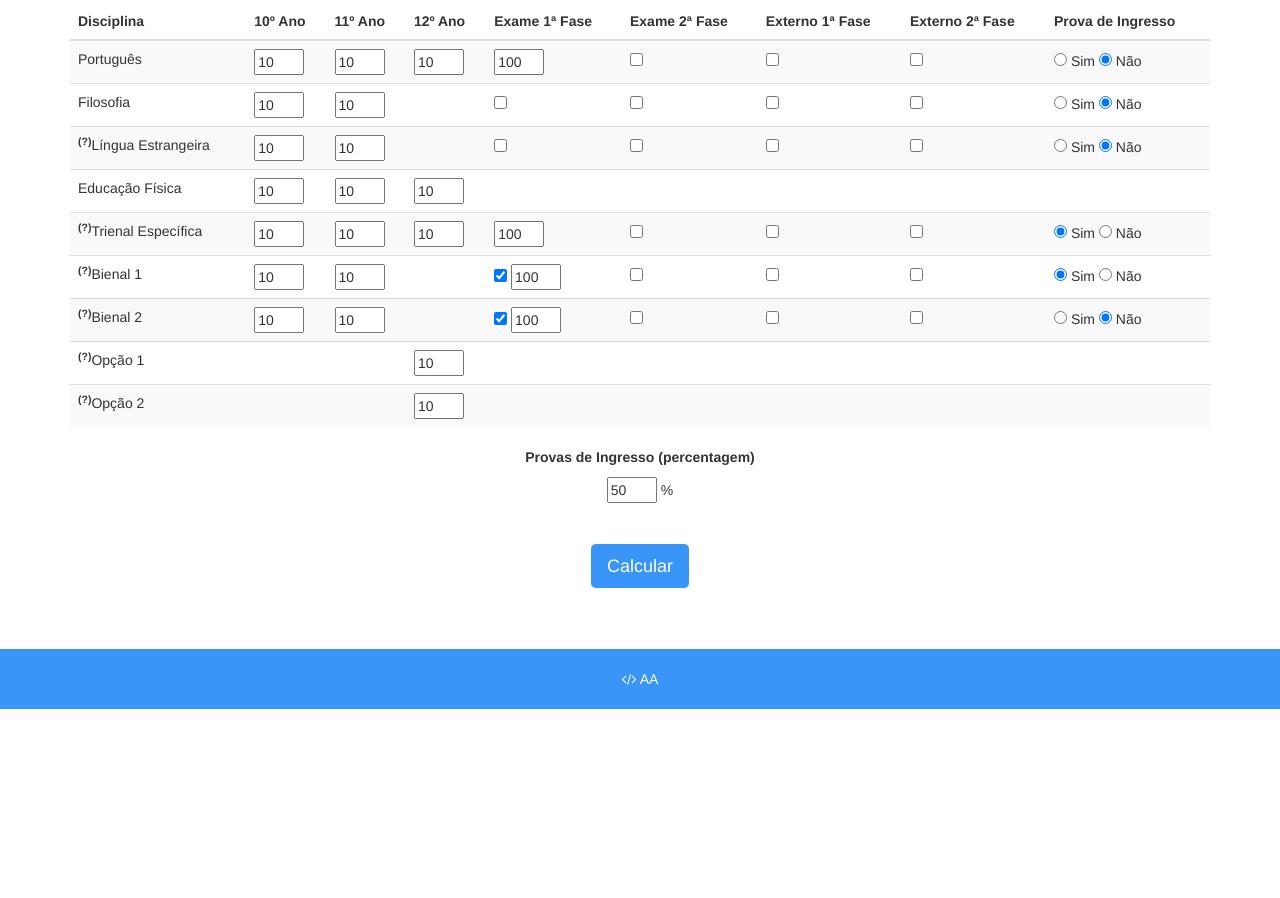
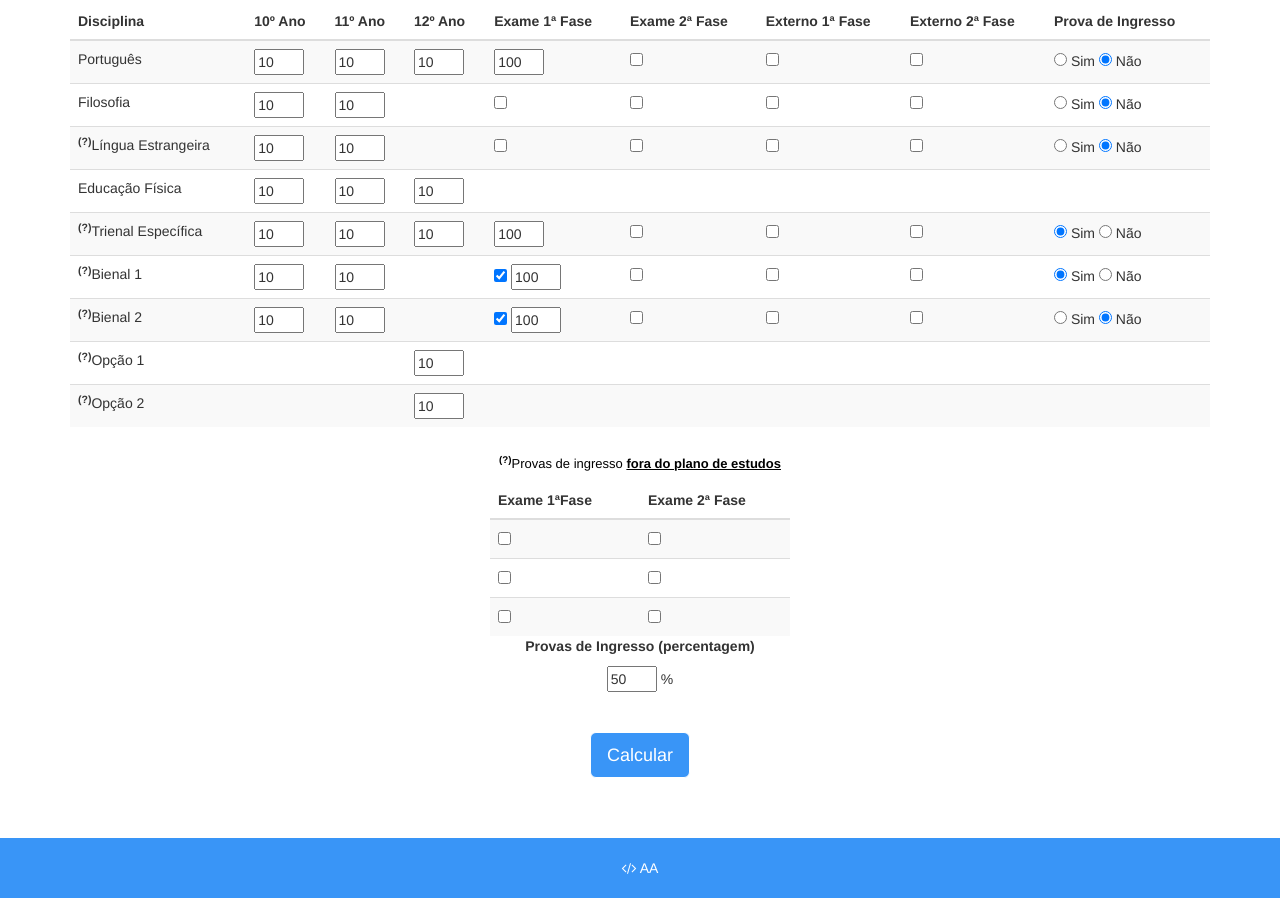
Before and after one commit to antonioalmeida/simulador-candidatura, a plain HTML site: page index.html in a window 1280 px wide. Shown: the part 523-1421 px from the top of the page. Before the commit the page ends 1232 px from the top, so only its background shows below. Drawn offline with nearby package versions, Linux system fonts and the light colour scheme.

Commit message:
Implement (initial version of) extra-exams table
Table is good, follows same logic as the main one
TODO: Change calculations accordingly

```diff
--- a/css/extra.css
+++ b/css/extra.css
@@ -1,3 +1,16 @@
+.extra-exams-table{
+  width: 300px;
+  table-layout: fixed;
+  margin: auto;
+}
+
+.smaller-table-header{
+  font-size: 13px;
+  color: black;
+  text-align: center;
+  /*TODO: Turn text into a pretty thing :D*/
+}
+
 .grade {
     width: 50px;
 }
--- a/index.html
+++ b/index.html
@@ -370,6 +370,47 @@
               </tbody>
             </table>
 
+            <!-- Table for ingress exams made out of the student's course's context-->
+            <table class="table table-striped extra-exams-table">
+              <caption class="smaller-table-header"><b href="#" data-placement="right" data-toggle="tooltip" title="" data-original-title="Preenche de acordo com os exames fora do teu plano de estudos para prova de ingresso que REALIZASTE: se não fizeste nenhum, não alteres nada; se fizeste um, apenas preenche a primeira linha, ..."><sup>(?)</sup></b>Provas de ingresso <b><u>fora do plano de estudos</b></u></caption>
+              <thead>
+                <tr>
+                  <th>Exame 1ªFase</th>
+                  <th>Exame 2ª Fase</th>
+                </tr>
+              </thead>
+                <tr>
+                  <td>
+                      <input class = "checker" type="checkbox" name="exam9[]">
+                      <input class = "grade" type="number" min="0" max="200" name="exam9[]" hidden></input>
+                  </td>
+                  <td>
+                      <input class = "checker" type="checkbox" name="exam9[]">
+                      <input class = "grade" type="number" min="0" max="200" name="exam9[]" hidden></input>
+                  </td>
+                </tr>
+                <tr>
+                  <td>
+                      <input class = "checker" type="checkbox" name="exam10[]">
+                      <input class = "grade" type="number" min="0" max="200" name="exam10[]" hidden></input>
+                  </td>
+                  <td>
+                      <input class = "checker" type="checkbox" name="exam10[]">
+                      <input class = "grade" type="number" min="0" max="200" name="exam10[]" hidden></input>
+                  </td>
+                </tr>
+                <tr>
+                  <td>
+                      <input class = "checker" type="checkbox" name="exam11[]">
+                      <input class = "grade" type="number" min="0" max="200" name="exam11[]" hidden></input>
+                  </td>
+                  <td>
+                      <input class = "checker" type="checkbox" name="exam11[]">
+                      <input class = "grade" type="number" min="0" max="200" name="exam11[]" hidden></input>
+                  </td>
+                </tr>
+            </table>
+
 
 
 
```
